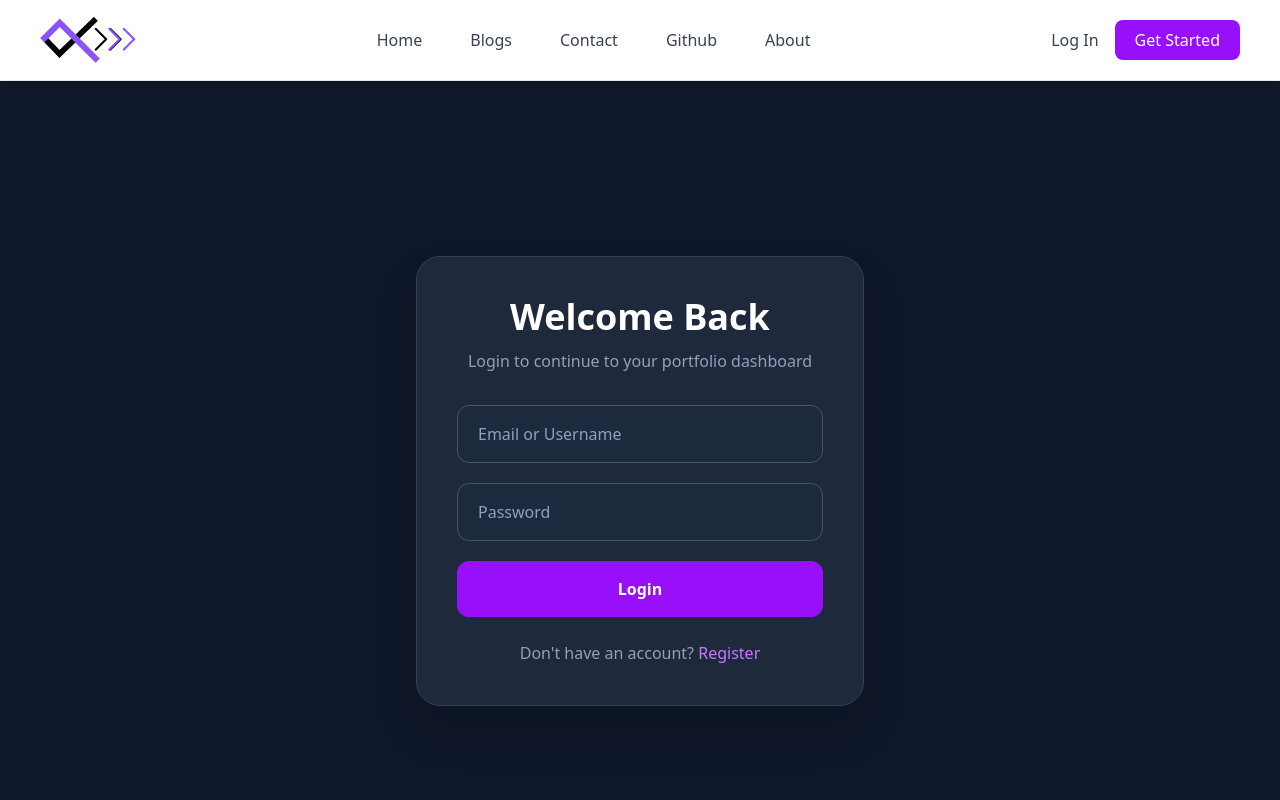
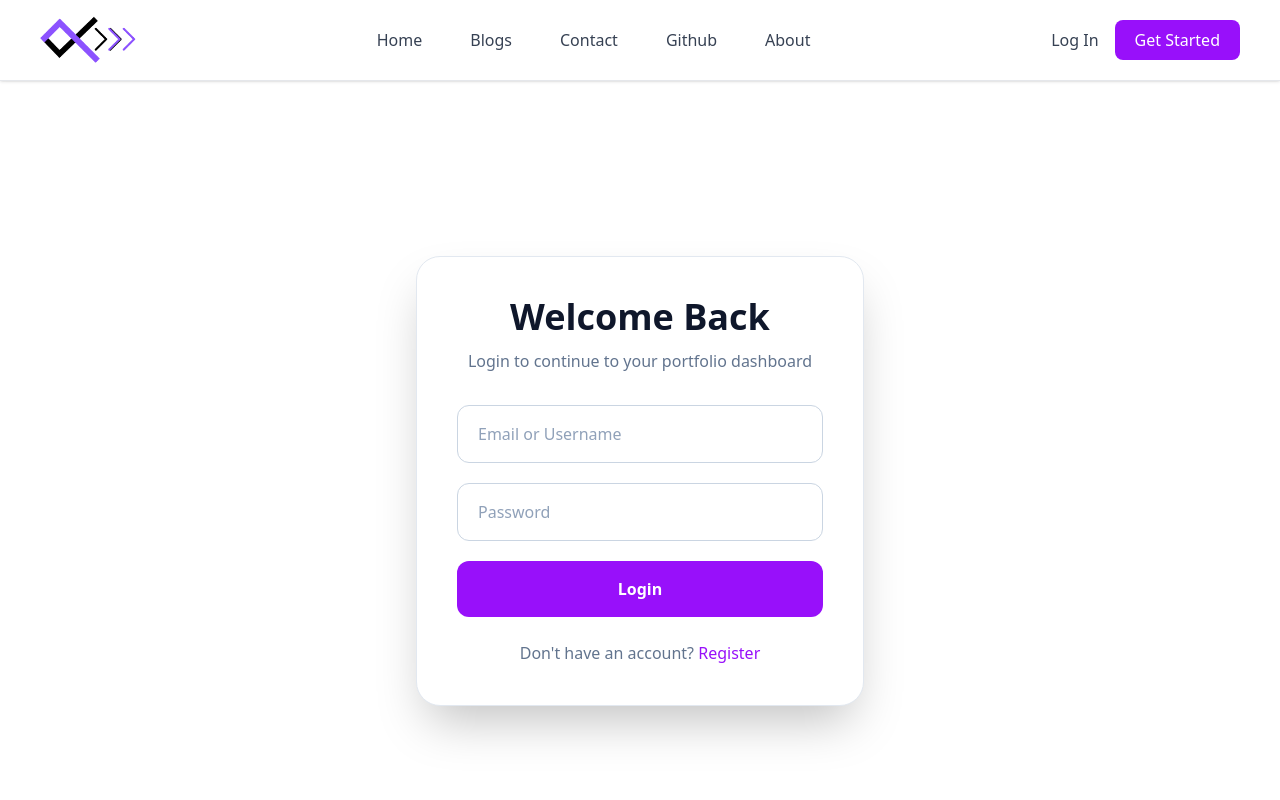
Before and after one commit to amancreator25-dev/Protfolio-Frontend, a React (Vite) app: page /User/Login in a window 1280 px wide. Shown: the top 800 px of the page. Built offline with nearby package versions, Linux system fonts and the light colour scheme; no server answers.

Commit message:
feat: enhance Login component with improved error handling and UI updates

```diff
--- a/src/Components/Login/Login.jsx
+++ b/src/Components/Login/Login.jsx
@@ -21,22 +21,15 @@ function Login() {
 
     const onSubmit = async (data) => {
         try {
-        // console.log("1. Form Submitted");
-
             const loginResponse = await loginApi(data);
-        // console.log("2. Login Success", loginResponse);
 
             const response = await getCurrentUserApi();
-        // console.log("3. Current User", response);
 
             const userData = response.data || response;
 
             dispatch(login({ userData }));
-        // console.log("4. Redux Updated");
 
             navigate("/");
-        // console.log("5. Navigation Done");
-
         } catch (error) {
             console.error("ERROR:", error);
 
@@ -49,14 +42,15 @@ function Login() {
     };
 
     return (
-        <div className="min-h-screen flex items-center justify-center bg-[#0f172a] px-6">
-            <div className="w-full max-w-md bg-[#1e293b] rounded-3xl shadow-2xl p-10 border border-slate-700">
+        <div className="min-h-screen flex items-center justify-center bg-white px-6">
 
-                <h1 className="text-4xl font-bold text-white text-center mb-3">
+            <div className="w-full max-w-md bg-white rounded-3xl shadow-2xl p-10 border border-slate-200">
+
+                <h1 className="text-4xl font-bold text-slate-900 text-center mb-3">
                     Welcome Back
                 </h1>
 
-                <p className="text-slate-400 text-center mb-8">
+                <p className="text-slate-500 text-center mb-8">
                     Login to continue to your portfolio dashboard
                 </p>
 
@@ -64,60 +58,63 @@ function Login() {
                     onSubmit={handleSubmit(onSubmit)}
                     className="space-y-5"
                 >
+
+                    {/* Login */}
                     <div>
                         <input
                             type="text"
                             placeholder="Email or Username"
-                            className="w-full px-5 py-4 rounded-xl bg-slate-800 border border-slate-600 text-white placeholder-slate-400 focus:outline-none focus:border-purple-500 transition-all"
+                            className="w-full px-5 py-4 rounded-xl bg-white border border-slate-300 text-slate-900 placeholder-slate-400 focus:outline-none focus:border-purple-500 focus:ring-1 focus:ring-purple-500 transition-all"
                             {...register("login", {
                                 required: "Email or Username is required"
                             })}
                         />
 
                         {errors.login && (
-                            <p className="text-red-400 text-sm mt-2">
+                            <p className="text-red-500 text-sm mt-2">
                                 {errors.login.message}
                             </p>
                         )}
                     </div>
 
+                    {/* Password */}
                     <div>
                         <input
                             type="password"
                             placeholder="Password"
-                            className="w-full px-5 py-4 rounded-xl bg-slate-800 border border-slate-600 text-white placeholder-slate-400 focus:outline-none focus:border-purple-500 transition-all"
+                            className="w-full px-5 py-4 rounded-xl bg-white border border-slate-300 text-slate-900 placeholder-slate-400 focus:outline-none focus:border-purple-500 focus:ring-1 focus:ring-purple-500 transition-all"
                             {...register("password", {
                                 required: "Password is required"
                             })}
                         />
 
                         {errors.password && (
-                            <p className="text-red-400 text-sm mt-2">
+                            <p className="text-red-500 text-sm mt-2">
                                 {errors.password.message}
                             </p>
                         )}
                     </div>
 
+                    {/* Login Button */}
                     <button
                         type="submit"
                         disabled={isSubmitting}
                         className="w-full py-4 rounded-xl bg-purple-600 hover:bg-purple-700 text-white font-semibold transition-all duration-300 disabled:opacity-60"
                     >
-                        {isSubmitting
-                            ? "Logging in..."
-                            : "Login"}
+                        {isSubmitting ? "Logging in..." : "Login"}
                     </button>
                 </form>
 
-                <p className="text-center text-slate-400 mt-6">
+                <p className="text-center text-slate-500 mt-6">
                     Don't have an account?{" "}
                     <NavLink
                         to="/User/Register"
-                        className="text-purple-400 hover:text-purple-300"
+                        className="text-purple-600 hover:text-purple-700 font-medium"
                     >
                         Register
                     </NavLink>
                 </p>
+
             </div>
         </div>
     );
```
Lines whose indentation alone changed are shown as unchanged.
